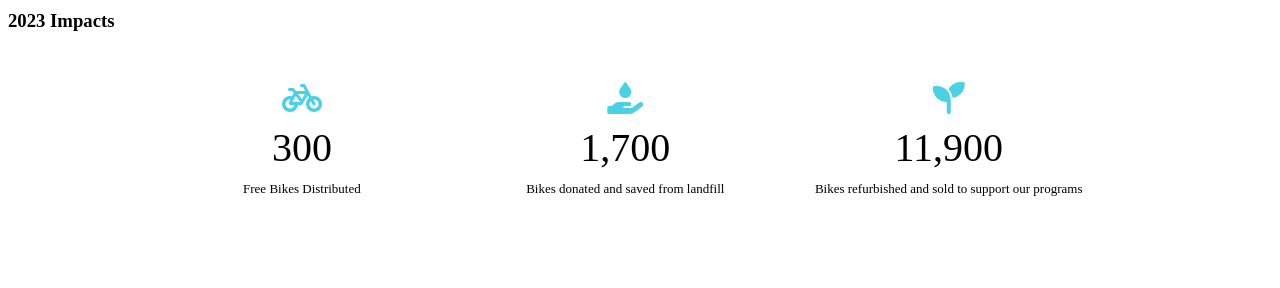
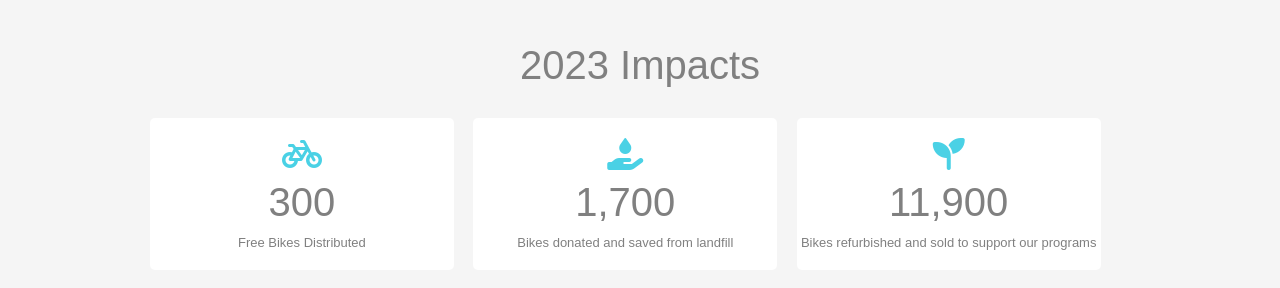
Before and after one commit to heathersvanidze/bike-counter, a plain HTML site: page index.html in a window 1280 px wide. Drawn offline with nearby package versions, Linux system fonts and the light colour scheme.

Commit message:
Added title

```diff
--- a/index.html
+++ b/index.html
@@ -1,8 +1,8 @@
 <meta name="viewport" content="width=device-width, initial-scale=1">
 
-<div class="count-title"></div>
-	<h3>2023 Impacts</h3>
-</div>
+
+<h3 class="count-title">2023 Impacts</h3>
+
 
 <div class="wrapper">
     <div class="counter col_third">
@@ -25,6 +25,15 @@
 
 </div>
 <style>
+
+body {
+  font-family: Arial;
+  padding: 25px;
+  background-color: #f5f5f5;
+  color: #808080;
+  	text-align: center;
+}
+
   .col_half { width: 49%; }
 .col_third { width: 31%; }
 .col_fourth { width: 23.5%; }
```
